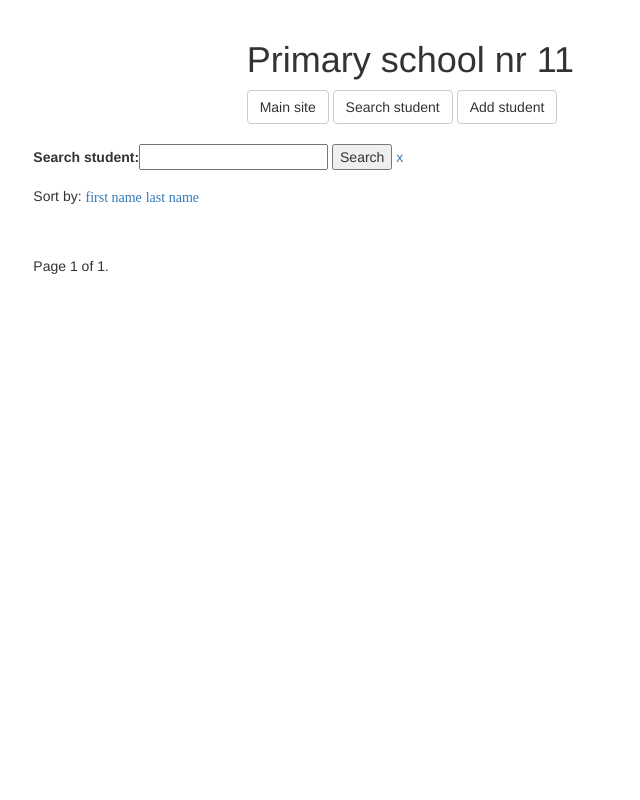
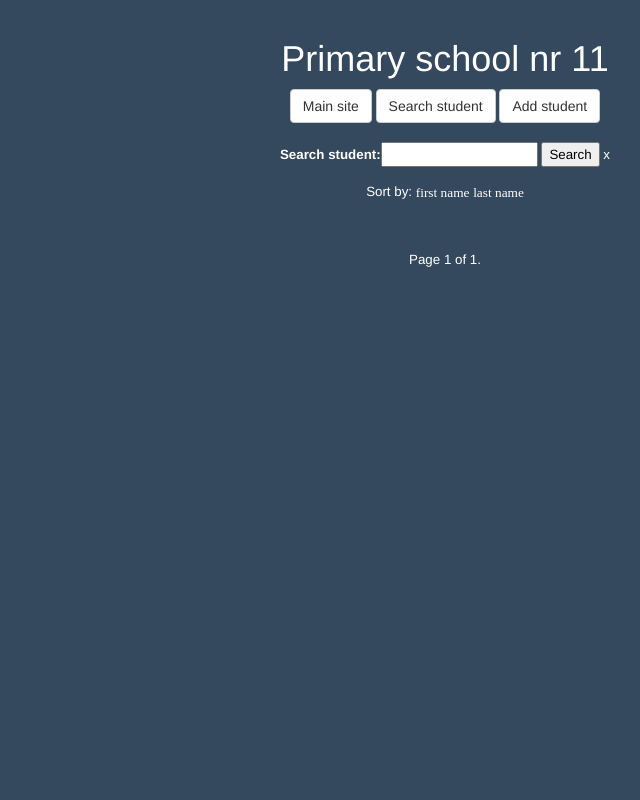
Before and after one commit to pkochanowicz/students, a Django app: page /search_student/ in a window 1280 px wide. Shown: the whole page, without its empty margins (195-835 px from the left). Run offline with Django 3.2, Linux system fonts and the light colour scheme; data that the repository does not hold is empty; some libraries are stand-ins or nearby versions; some web fonts are replaced.

Commit message:
css added

```diff
--- /dev/null
+++ b/static/css/students.css
@@ -0,0 +1,16 @@
+body{
+  background:#34495e;
+  color:white;
+  text-align:center;
+  font-family:Helvetica, Arial, sans-serif;
+  font-size:10pt;
+}
+a{
+  color:white;
+}
+select, option{
+  color:black;
+}
+input{
+  color: black;
+}
--- a/templates/add_student.html
+++ b/templates/add_student.html
@@ -5,7 +5,7 @@
 <body>
     <form action="" method="post">
     {% csrf_token %}
-    {{ form }}
+    {{ form.as_p }}
     <input type="submit" value="Add">
     </form>
     {{ message }}
--- a/templates/base.html
+++ b/templates/base.html
@@ -4,6 +4,7 @@
   <title>Students - {% block title %}{% endblock %}</title>
   {% block header %}{% endblock %}
   <link href="{% static 'css/bootstrap.css' %}" rel="stylesheet">
+  <link rel="stylesheet" type="text/css" href="{% static 'css/students.css' %}" />
 </head>
 <body>
   <br>
--- a/templates/class_list.html
+++ b/templates/class_list.html
@@ -6,11 +6,9 @@
     <head><meta charset="utf-8"></head>
     <body>
         <h2>Klasy:</h2>
-        <ul>
             {% for school_class in school_classes%}
             <li><a href='/class/{{ school_class.0 }}'>{{ school_class.1 }}</a></li>
             {% endfor %}
-        </ul>
     </body>
 </html>
 {% endblock %}
--- a/templates/search.html
+++ b/templates/search.html
@@ -16,8 +16,8 @@
       <div class="pagination">
           <span class="step-links">
               {% if students.has_previous %}
-                  <a href="?page=1&order_by={{ order_by }}">&laquo; First </a>
-                  <a href="?page={{ students.previous_page_number }}&order_by={{ order_by }}">Previous</a>
+                  <a href="?page=1&order_by={{ order_by }}">&laquo; first </a>
+                  <a href="?page={{ students.previous_page_number }}&order_by={{ order_by }}">previous</a>
               {% endif %}
               <span class="current">
                   Page {{ students.number }} of {{ students.paginator.num_pages }}.
```
